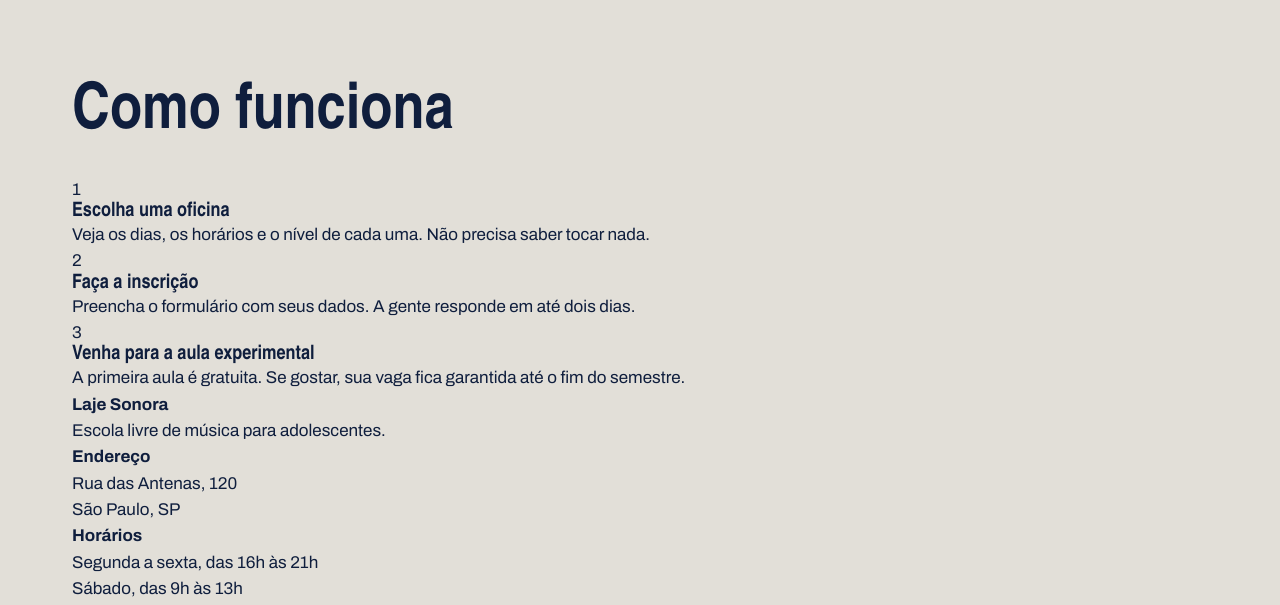
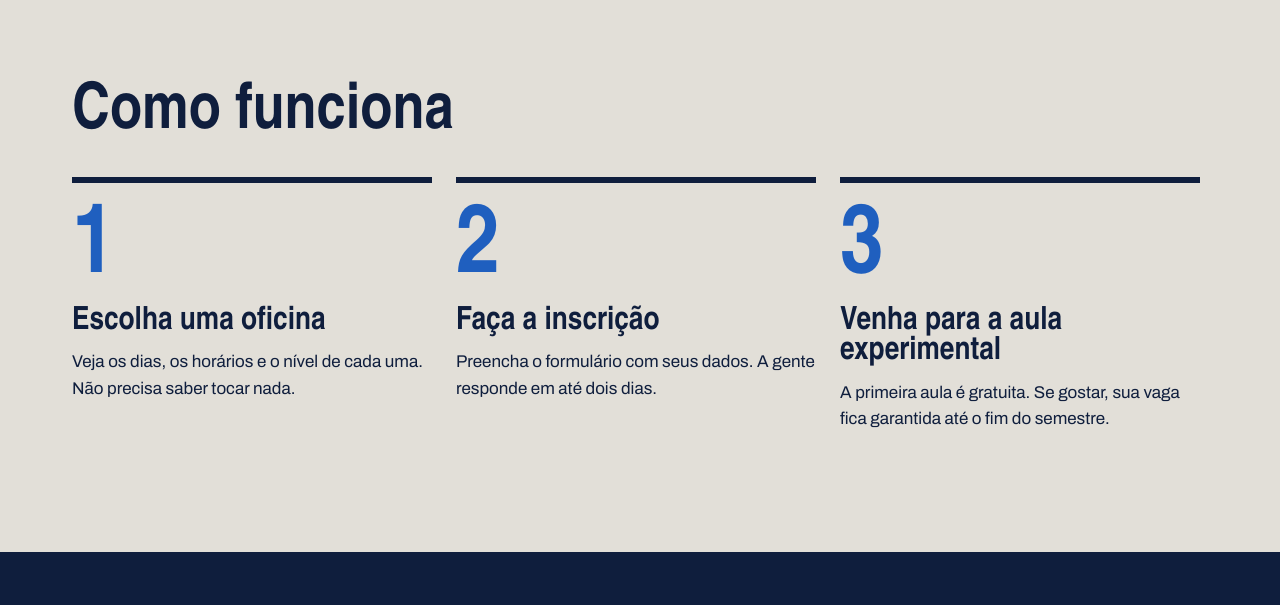
Before and after one commit to fellipereism/laje_sonora, a plain HTML site: page index.html in a window 1280 px wide. Shown: the part 1752-2357 px from the top of the page. Drawn offline with Linux system fonts and the light colour scheme; a web font is replaced by a local one.

Commit message:
Pagina inicial pronta

```diff
--- a/index.css
+++ b/index.css
@@ -187,3 +187,52 @@ h1, h2, h3{
     display: flex;
     justify-content: space-between;
 }
+
+.passos {
+    display: flex;
+    flex-wrap: wrap;
+    gap: 24px;
+}
+.passo {
+    border-top: 6px solid var(--tinta);
+    padding-top: 20px;
+    max-width: 360px;
+
+}
+
+.passo-numero {
+    font-family: var(--fonte-cartaz);
+    font-size: 96px;
+    font-weight: 900;
+    line-height: 1;
+    color: var(--caixa-dagua);
+}
+
+.passo h3 {
+    font-size: 32px;
+    margin-block: 8px 12px;
+}
+
+.rodape {
+    margin-top: 120px;
+    background-color: var(--tinta);
+    color: var(--concreto);
+    padding: 56px 0px;
+}
+
+.rodape-colunas {
+    display: flex;
+    gap: 40px;
+}
+
+.rodape-coluna {
+    justify-content: space-between;
+    min-width: 254px;
+}
+
+.rodape h4 {
+    font-family: var(--fonte-cartaz);
+    font-size: 28px;
+    color: var(--fita);
+    margin-bottom: 12px;
+}
--- a/index.html
+++ b/index.html
@@ -125,19 +125,19 @@
     </main>
     <footer class="rodape">
         <div class="conteudo rodape-colunas">
-            <div class="rodape-colunas">
+            <div class="rodape-coluna">
                 <h4>Laje Sonora</h4>
                 <p>Escola livre de música para adolescentes.</p>
             </div>
-            <div class="rodape-colunas">
+            <div class="rodape-coluna">
                 <h4>Endereço</h4>
                 <p>Rua das Antenas, 120 <br> São Paulo, SP</p>
             </div>
-            <div class="rodape-colunas">
+            <div class="rodape-coluna">
                 <h4>Horários</h4>
                 <p>Segunda a sexta, das 16h às 21h <br> Sábado, das 9h às 13h</p>
             </div>
-            <div class="rodape-colunas">
+            <div class="rodape-coluna">
                 <h4>Contato</h4>
                 <p>contato@lajesonora.com.br <br> (11) 91234 5678</p>
             </div>
```
